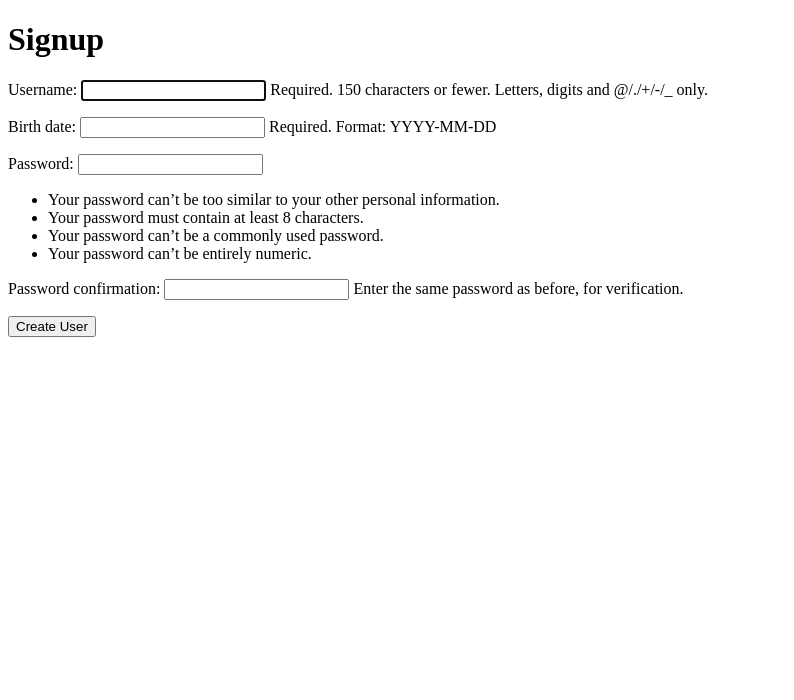
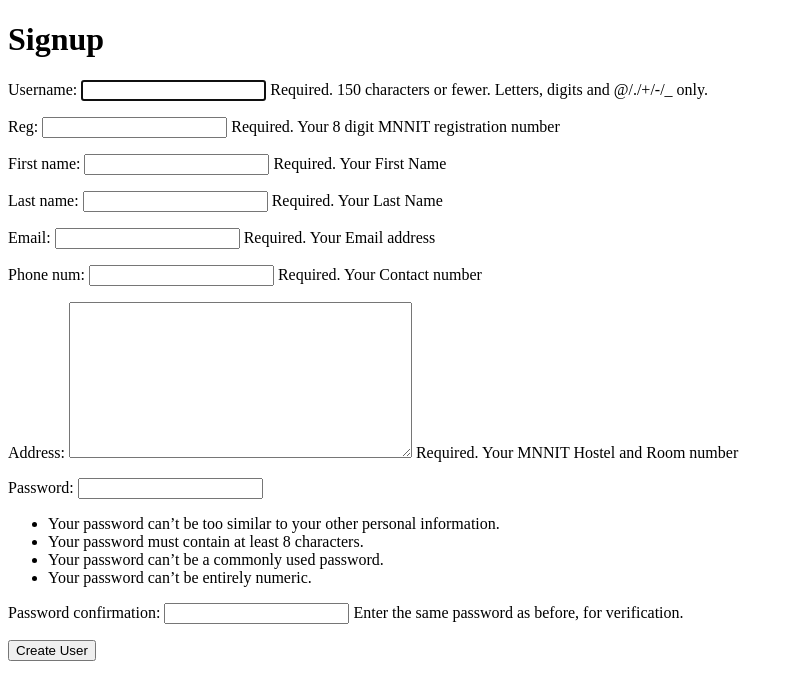
Before and after one commit to nihilistimistic/django-passon, a Django app: page /accounts/signup/ in a window 1280 px wide. Shown: the top 700 px of the page, without its empty margins (0-794 px from the left). Run offline with Django 3.2, Linux system fonts and the light colour scheme.

Commit message:
accounts app
basic accounts app

```diff
--- a/passon/accounts/forms.py
+++ b/passon/accounts/forms.py
@@ -4,9 +4,15 @@ from django.contrib.auth.models import User
 
 
 class SignUpForm(UserCreationForm):
-    # EDIT ALL FIELDS
-    birth_date = forms.DateField(help_text='Required. Format: YYYY-MM-DD')
+    reg = forms.CharField(max_length=8, help_text='Required. Your 8 digit MNNIT registration number')
+    first_name = forms.CharField(max_length=20, help_text='Required. Your First Name')
+    last_name = forms.CharField(max_length=20, help_text='Required. Your Last Name')
+    email = forms.EmailField(max_length=100, help_text='Required. Your Email address')
+    phone_num = forms.CharField(max_length=10, help_text='Required. Your Contact number')
+    address = forms.CharField(widget=forms.widgets.Textarea, max_length=200,
+                              help_text='Required. Your MNNIT Hostel and Room number')
 
     class Meta:
         model = User
-        fields = ('username', 'birth_date', 'password1', 'password2', )
+        fields = ('username', 'reg', 'first_name', 'last_name',
+                  'email', 'phone_num', 'address', 'password1', 'password2', )
--- a/passon/accounts/templates/accounts/login.html
+++ b/passon/accounts/templates/accounts/login.html
@@ -1,4 +1,8 @@
 {% extends 'base_layout.html' %}
+
+{% block title %}
+    Log In
+{% endblock %}
 
 {% block content %}
 
--- a/passon/accounts/templates/accounts/signup.html
+++ b/passon/accounts/templates/accounts/signup.html
@@ -1,4 +1,8 @@
 {% extends 'base_layout.html' %}
+
+{% block title %}
+    Sign Up
+{% endblock %}
 
 {% block content %}
 
--- a/passon/accounts/urls.py
+++ b/passon/accounts/urls.py
@@ -5,5 +5,6 @@ app_name = 'accounts'
 
 urlpatterns = [
     url(r'login/$', views.login_view, name="login"),
-    url(r'signup/$', views.signup_view, name="signup")
+    url(r'logout/$', views.logout_view, name="logout"),
+    url(r'signup/$', views.signup_view, name="signup"),
 ]
--- a/passon/accounts/views.py
+++ b/passon/accounts/views.py
@@ -1,7 +1,6 @@
-from django.http import HttpResponse
-from django.shortcuts import render
+from django.shortcuts import render, redirect
 from django.contrib.auth.forms import AuthenticationForm
-from django.contrib.auth import login, authenticate
+from django.contrib.auth import login, authenticate, logout
 
 from .forms import SignUpForm
 
@@ -9,28 +8,45 @@ from .forms import SignUpForm
 
 
 def login_view(request):
+    # implement next in login!!!
     if request.method == 'POST':
-        form = AuthenticationForm(request.POST)
+        form = AuthenticationForm(data=request.POST)
         if form.is_valid():
-            # log user in
-            pass
+            user = form.get_user()
+            login(request, user)
+            # redirect to home
+            return redirect('home:home')
     else:
         form = AuthenticationForm()
     return render(request, 'accounts/login.html', {'form': form})
 
 
+def logout_view(request):
+    logout(request)
+    form = AuthenticationForm()
+    return render(request, 'accounts/login.html', {'form': form})
+
+
 def signup_view(request):
+    # implement next in signup!!!
     if request.method == 'POST':
         form = SignUpForm(request.POST)
         if form.is_valid():
             user = form.save()
             user.refresh_from_db()  # load the profile instance created by the signal
-            user.profile.birth_date = form.cleaned_data.get('birth_date')
+            user.profile.reg = form.cleaned_data.get('reg')
+            user.profile.first_name = form.cleaned_data.get('first_name')
+            user.profile.last_name = form.cleaned_data.get('last_name')
+            user.profile.email = form.cleaned_data.get('email')
+            user.profile.phone_num = form.cleaned_data.get('phone_num')
+            user.profile.address = form.cleaned_data.get('address')
             user.save()
             raw_password = form.cleaned_data.get('password1')
             user = authenticate(username=user.username, password=raw_password)
-            login(request, user)
-            return HttpResponse('Signup success')
+            if user is not None:
+                login(request, user)
+                # redirect to home
+                return redirect('home:home')
     else:
         form = SignUpForm()
     return render(request, 'accounts/signup.html', {'form': form})
```
Also changed, not shown: passon/accounts/models.py (+6 -3 lines).
